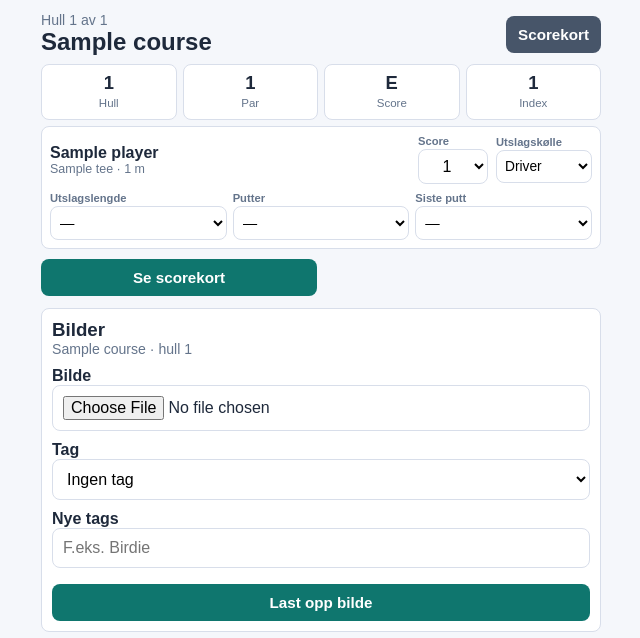
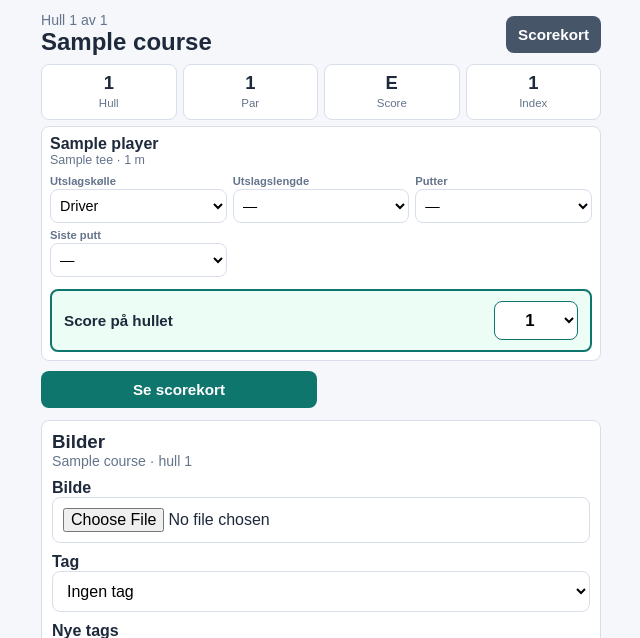
Before and after one commit to krsch79/shanklife_pro, a Flask app: page /rounds/1/hole/1 in a window 1280 px wide. Shown: the part 94-732 px from the top of the page, without its empty margins (319-959 px from the left). Run offline with Flask 3, Linux system fonts and the light colour scheme; the visitor is signed in with stand-in values (Sample User, id 1); data comes from the database, SQL or seed files in the repository; tables that the repository leaves empty hold one stand-in row (values such as "Sample post"); grey boxes marked "Sample" are stand-in pictures.

Commit message:
Reorder live hole entry workflow

```diff
--- a/routes/rounds.py
+++ b/routes/rounds.py
@@ -22,7 +22,7 @@ from models import (
 )
 from routes.auth import login_required
 from services.handicap import calculate_playing_handicap_for_course, received_strokes_for_round, strokes_received_for_hole
-from services.round_completion import missing_saved_entry_choices
+from services.round_completion import missing_saved_entry_choices, validate_score_stat_combination
 from services.round_length import (
     allowed_round_hole_counts,
     course_supports_nine_hole_round,
@@ -279,13 +279,7 @@ def _parse_putts_for_score(raw_value, entry):
     if putts < 0:
         raise ValueError("Antall putter kan ikke være negativt.")
 
-    if putts == 0:
-        return putts
-
-    if entry.strokes is None or entry.strokes < 1:
-        raise ValueError("Legg inn score før du legger inn putter.")
-
-    if putts > entry.strokes - 1:
+    if putts > 0 and entry.strokes is not None and putts > entry.strokes - 1:
         raise ValueError("Antall putter må være 0, eller mellom 1 og score minus 1.")
 
     return putts
@@ -339,27 +333,7 @@ def _last_putt_distance_select_value(distance):
 
 def _validate_score_stat_rules(entry, hole, fairway_result, putts, score=None):
     score = entry.strokes if score is None else score
-    putts = putts or 0
-
-    if putts > 0:
-        if score is None or score < 1:
-            raise ValueError("Legg inn score før du legger inn putter.")
-        if putts > score - 1:
-            raise ValueError("Antall putter må være 0, eller mellom 1 og score minus 1.")
-
-    if hole.par != 3:
-        return
-
-    status, _directions = _green_stat_parts(fairway_result)
-    if status == "hit":
-        return
-
-    if score is None or score < 1:
-        raise ValueError("Legg inn score før du registrerer miss eller bunker.")
-
-    min_score = putts + 2
-    if score < min_score:
-        raise ValueError("Ved miss eller bunker må total score være minst 2 slag pluss antall putter.")
+    validate_score_stat_combination(hole.par, fairway_result, putts, score)
 
 
 def _validate_existing_stat_for_score(entry, hole, score):
@@ -932,10 +906,6 @@ def _save_hole_from_form(round_obj, hole_number, stats_rp=None):
             raise ValueError(f"Fant ikke scorelinje for {rp.player_name_snapshot}.")
 
         entry.strokes = _parse_score_for_hole(raw_value, hole, rp.player_name_snapshot)
-
-        # An empty row is a deliberate skip, for example during a shotgun start.
-        if entry.strokes is None:
-            continue
 
         tracks_stats = _round_player_tracks_stats(round_obj, rp, stats_rp)
 
--- a/services/version.py
+++ b/services/version.py
@@ -1,7 +1,7 @@
 from pathlib import Path
 
 
-APP_VERSION = "1.8.85"
+APP_VERSION = "1.8.86"
 
 
 def _read_changelog_entries(filename):
--- a/static/style.css
+++ b/static/style.css
@@ -760,9 +760,8 @@ input.submit-is-loading {
 
 .hole-player-row {
     display: grid;
-    grid-template-columns: minmax(0, 1fr) 72px;
+    grid-template-columns: minmax(0, 1fr);
     gap: 8px;
-    align-items: center;
     border: 1px solid var(--border);
     border-radius: 8px;
     background: var(--card);
@@ -770,11 +769,11 @@ input.submit-is-loading {
 }
 
 .hole-player-row.with-stats {
-    grid-template-columns: minmax(0, 1fr) 72px;
+    grid-template-columns: minmax(0, 1fr);
 }
 
 .hole-player-row.with-club {
-    grid-template-columns: minmax(0, 1fr) 70px 96px;
+    grid-template-columns: minmax(0, 1fr);
 }
 
 .hole-player-row.has-validation-error {
@@ -799,14 +798,14 @@ input.submit-is-loading {
     font-size: 0.78rem;
 }
 
-.score-mini-field,
+.score-final-field,
 .club-mini-field,
 .hole-stat-grid label {
     margin: 0;
     font-weight: 600;
 }
 
-.score-mini-field span,
+.score-final-field span,
 .club-mini-field span,
 .hole-stat-grid span {
     display: block;
@@ -816,13 +815,6 @@ input.submit-is-loading {
     font-weight: 600;
 }
 
-.score-mini-field input,
-.score-mini-field select {
-    width: 100%;
-    padding: 7px 4px;
-    text-align: center;
-}
-
 .club-mini-field select {
     width: 100%;
     min-width: 0;
@@ -934,9 +926,33 @@ input.submit-is-loading {
     font-size: 0.9rem;
 }
 
-.hole-player-row [data-after-score]:disabled {
-    opacity: 0.55;
-    cursor: not-allowed;
+.score-final-field {
+    display: grid;
+    grid-template-columns: minmax(0, 1fr) 84px;
+    align-items: center;
+    gap: 10px;
+    margin-top: 4px;
+    padding: 10px 12px;
+    border: 2px solid var(--primary);
+    border-radius: 8px;
+    background: #ecfdf5;
+}
+
+.score-final-field span {
+    margin: 0;
+    color: var(--text);
+    font-size: 0.95rem;
+    font-weight: 800;
+}
+
+.score-final-field select {
+    width: 100%;
+    padding: 8px 5px;
+    border-color: var(--primary);
+    background: #fff;
+    font-size: 1.05rem;
+    font-weight: 800;
+    text-align: center;
 }
 
 .form-error-panel {
@@ -2431,21 +2447,20 @@ th {
     }
 
     .hole-player-row {
-        grid-template-columns: minmax(0, 1fr) 62px;
+        grid-template-columns: minmax(0, 1fr);
         gap: 6px;
         padding: 6px;
     }
 
     .hole-player-row.with-stats {
-        grid-template-columns: minmax(0, 1fr) 62px;
+        grid-template-columns: minmax(0, 1fr);
     }
 
     .hole-player-row.with-club {
-        grid-template-columns: minmax(0, 1fr) 56px 78px;
-    }
-
-    .score-mini-field input,
-    .score-mini-field select,
+        grid-template-columns: minmax(0, 1fr);
+    }
+
+    .score-final-field select,
     .club-mini-field select,
     .hole-stat-grid input,
     .hole-stat-grid select {
--- a/templates/round_hole.html
+++ b/templates/round_hole.html
@@ -62,7 +62,8 @@
             {% set entry = score_entries.get(rp.id) %}
             {% set detail = player_details.get(rp.id) %}
             {% set stat_values = stats_values_by_player.get(rp.id) %}
-            <div class="hole-player-row {% if stat_values %}with-stats{% endif %} {% if club_tracking_enabled %}with-club{% endif %}">
+            {% set show_club = club_tracking_enabled and (is_balletour_scoring_page or stat_values) %}
+            <div class="hole-player-row {% if stat_values %}with-stats{% endif %} {% if show_club %}with-club{% endif %}">
                 <div class="hole-player-meta">
                     <strong>{{ rp.player_name_snapshot }}</strong>
                     <span>
@@ -70,27 +71,14 @@
                         {% if detail and detail.length %} · {{ detail.length }} m{% endif %}
                     </span>
                 </div>
-                <label class="score-mini-field">
-                    <span>Score</span>
-                    <select
-                        name="score_{{ rp.id }}"
-                        class="hole-score-select{% if stat_values %} stat-score-select{% endif %}"
-                        data-round-player-id="{{ rp.id }}"
-                        data-hole-par="{{ hole.par }}"
-                        {% if round.status == 'finished' %}disabled{% endif %}
-                    >
-                        <option value="" {% if not entry or entry.strokes is none %}selected{% endif %}>—</option>
-                        {% for score_option in score_options %}
-                        <option value="{{ score_option }}" {% if entry and entry.strokes == score_option %}selected{% endif %}>{{ score_option }}</option>
-                        {% endfor %}
-                    </select>
-                </label>
 
-                {% if club_tracking_enabled and (is_balletour_scoring_page or stat_values) %}
+                {% if show_club or stat_values %}
+                <div class="hole-stat-grid">
+                    {% if show_club %}
                     <label class="club-mini-field">
                         <span>Utslagskølle</span>
                         {% set selected_club_id = entry.tee_club_id if entry and entry.tee_club_id else club_defaults.get(rp.id) %}
-                    <select name="tee_club_{{ rp.id }}" data-after-score {% if round.status == 'finished' %}disabled{% endif %}>
+                        <select name="tee_club_{{ rp.id }}" {% if round.status == 'finished' %}disabled{% endif %}>
                             <option value="" {% if not selected_club_id %}selected{% endif %}>—</option>
                             {% for club in clubs %}
                             <option value="{{ club.id }}" {% if selected_club_id == club.id %}selected{% endif %}>{{ club.name }}</option>
@@ -100,13 +88,11 @@
                     {% endif %}
 
                     {% if stat_values %}
-                <div class="hole-stat-grid">
                     <label>
                         <span>Utslagslengde</span>
                         {% set current_drive_distance = stat_values.drive_distance_m %}
                         <select
                             name="stat_drive{% if scoped_stats_fields %}_{{ rp.id }}{% endif %}"
-                            data-after-score
                             data-drive-distance
                             data-default-distance="{{ 125 if hole.par == 3 else 200 }}"
                             {% if round.status == 'finished' %}disabled{% endif %}
@@ -124,7 +110,7 @@
                     {% if hole.par == 3 %}
                     <label>
                         <span>Green</span>
-                        <select name="stat_green_status{% if scoped_stats_fields %}_{{ rp.id }}{% endif %}" data-green-status data-after-score {% if round.status == 'finished' %}disabled{% endif %}>
+                        <select name="stat_green_status{% if scoped_stats_fields %}_{{ rp.id }}{% endif %}" data-green-status {% if round.status == 'finished' %}disabled{% endif %}>
                             <option value="hit" {% if stat_values.green_status == 'hit' %}selected{% endif %}>Greentreff</option>
                             <option value="miss" {% if stat_values.green_status == 'miss' %}selected{% endif %}>Miss</option>
                             <option value="bunker" {% if stat_values.green_status == 'bunker' %}selected{% endif %}>Bunker</option>
@@ -133,15 +119,15 @@
                     <div class="green-direction-grid">
                         <div class="green-radio-group">
                             <span>Retning</span>
-                            <label class="green-pin-option"><input type="radio" name="stat_green_horizontal{% if scoped_stats_fields %}_{{ rp.id }}{% endif %}" value="pin" data-green-pin data-after-score {% if 'pin' in stat_values.green_directions or (stat_values.green_status == 'hit' and not stat_values.green_directions) %}checked{% endif %} {% if round.status == 'finished' %}disabled{% endif %}> På flagget</label>
-                            <label><input type="radio" name="stat_green_horizontal{% if scoped_stats_fields %}_{{ rp.id }}{% endif %}" value="left" data-green-direction data-after-score {% if stat_values.green_horizontal == 'left' %}checked{% endif %} {% if round.status == 'finished' %}disabled{% endif %}> Venstre</label>
-                            <label><input type="radio" name="stat_green_horizontal{% if scoped_stats_fields %}_{{ rp.id }}{% endif %}" value="right" data-green-direction data-after-score {% if stat_values.green_horizontal == 'right' %}checked{% endif %} {% if round.status == 'finished' %}disabled{% endif %}> Høyre</label>
+                            <label class="green-pin-option"><input type="radio" name="stat_green_horizontal{% if scoped_stats_fields %}_{{ rp.id }}{% endif %}" value="pin" data-green-pin {% if 'pin' in stat_values.green_directions or (stat_values.green_status == 'hit' and not stat_values.green_directions) %}checked{% endif %} {% if round.status == 'finished' %}disabled{% endif %}> På flagget</label>
+                            <label><input type="radio" name="stat_green_horizontal{% if scoped_stats_fields %}_{{ rp.id }}{% endif %}" value="left" data-green-direction {% if stat_values.green_horizontal == 'left' %}checked{% endif %} {% if round.status == 'finished' %}disabled{% endif %}> Venstre</label>
+                            <label><input type="radio" name="stat_green_horizontal{% if scoped_stats_fields %}_{{ rp.id }}{% endif %}" value="right" data-green-direction {% if stat_values.green_horizontal == 'right' %}checked{% endif %} {% if round.status == 'finished' %}disabled{% endif %}> Høyre</label>
                         </div>
                         <div class="green-radio-group">
                             <span>Lengde</span>
-                            <label><input type="radio" name="stat_green_vertical{% if scoped_stats_fields %}_{{ rp.id }}{% endif %}" value="" data-green-direction data-after-score {% if not stat_values.green_vertical %}checked{% endif %} {% if round.status == 'finished' %}disabled{% endif %}> Pin high</label>
-                            <label><input type="radio" name="stat_green_vertical{% if scoped_stats_fields %}_{{ rp.id }}{% endif %}" value="short" data-green-direction data-after-score {% if stat_values.green_vertical == 'short' %}checked{% endif %} {% if round.status == 'finished' %}disabled{% endif %}> Kort</label>
-                            <label><input type="radio" name="stat_green_vertical{% if scoped_stats_fields %}_{{ rp.id }}{% endif %}" value="long" data-green-direction data-after-score {% if stat_values.green_vertical == 'long' %}checked{% endif %} {% if round.status == 'finished' %}disabled{% endif %}> Lang</label>
+                            <label><input type="radio" name="stat_green_vertical{% if scoped_stats_fields %}_{{ rp.id }}{% endif %}" value="" data-green-direction {% if not stat_values.green_vertical %}checked{% endif %} {% if round.status == 'finished' %}disabled{% endif %}> Pin high</label>
+                            <label><input type="radio" name="stat_green_vertical{% if scoped_stats_fields %}_{{ rp.id }}{% endif %}" value="short" data-green-direction {% if stat_values.green_vertical == 'short' %}checked{% endif %} {% if round.status == 'finished' %}disabled{% endif %}> Kort</label>
+                            <label><input type="radio" name="stat_green_vertical{% if scoped_stats_fields %}_{{ rp.id }}{% endif %}" value="long" data-green-direction {% if stat_values.green_vertical == 'long' %}checked{% endif %} {% if round.status == 'finished' %}disabled{% endif %}> Lang</label>
                         </div>
                     </div>
                     {% endif %}
@@ -149,7 +135,7 @@
                     {% if hole.par in [4, 5] %}
                     <label>
                         <span>FW</span>
-                        <select name="stat_fairway{% if scoped_stats_fields %}_{{ rp.id }}{% endif %}" data-after-score {% if round.status == 'finished' %}disabled{% endif %}>
+                        <select name="stat_fairway{% if scoped_stats_fields %}_{{ rp.id }}{% endif %}" {% if round.status == 'finished' %}disabled{% endif %}>
                             <option value="" {% if not stat_values.fairway_result %}selected{% endif %}>—</option>
                             <option value="hit" {% if stat_values.fairway_result == 'hit' %}selected{% endif %}>Treff</option>
                             <option value="left" {% if stat_values.fairway_result == 'left' %}selected{% endif %}>Venstre</option>
@@ -159,7 +145,7 @@
                     {% endif %}
                     <label>
                         <span>Putter</span>
-                        <select name="stat_putts{% if scoped_stats_fields %}_{{ rp.id }}{% endif %}" class="stat-putts-select" data-after-score {% if round.status == 'finished' %}disabled{% endif %}>
+                        <select name="stat_putts{% if scoped_stats_fields %}_{{ rp.id }}{% endif %}" class="stat-putts-select" {% if round.status == 'finished' %}disabled{% endif %}>
                             <option value="" {% if stat_values.putts is none %}selected{% endif %}>—</option>
                             {% for putt_option in range(0, 6) %}
                             <option value="{{ putt_option }}" {% if stat_values.putts == putt_option %}selected{% endif %}>{{ putt_option }}</option>
@@ -168,15 +154,32 @@
                     </label>
                     <label>
                         <span>Siste putt</span>
-                        <select name="stat_last_putt_distance{% if scoped_stats_fields %}_{{ rp.id }}{% endif %}" class="last-putt-distance-select" data-after-score aria-label="Siste putt" {% if round.status == 'finished' %}disabled{% endif %}>
+                        <select name="stat_last_putt_distance{% if scoped_stats_fields %}_{{ rp.id }}{% endif %}" class="last-putt-distance-select" aria-label="Siste putt" {% if round.status == 'finished' %}disabled{% endif %}>
                             <option value="" {% if stat_values.last_putt_distance is none %}selected{% endif %}>—</option>
                             {% for distance in last_putt_distance_options %}
                             <option value="{{ distance }}" {% if stat_values.last_putt_distance == distance %}selected{% endif %}>{{ "%.1f"|format(distance) }} m</option>
                             {% endfor %}
                         </select>
                     </label>
+                    {% endif %}
                 </div>
                 {% endif %}
+
+                <label class="score-final-field">
+                    <span>Score på hullet</span>
+                    <select
+                        name="score_{{ rp.id }}"
+                        class="hole-score-select{% if stat_values %} stat-score-select{% endif %}"
+                        data-round-player-id="{{ rp.id }}"
+                        data-hole-par="{{ hole.par }}"
+                        {% if round.status == 'finished' %}disabled{% endif %}
+                    >
+                        <option value="" {% if not entry or entry.strokes is none %}selected{% endif %}>—</option>
+                        {% for score_option in score_options %}
+                        <option value="{{ score_option }}" {% if entry and entry.strokes == score_option %}selected{% endif %}>{{ score_option }}</option>
+                        {% endfor %}
+                    </select>
+                </label>
             </div>
             {% endfor %}
         </div>
@@ -329,7 +332,6 @@
 {% endif %}
 <script>
 (function () {
-    const isFinishedRound = "{{ round.status }}" === "finished";
     const errorPanel = document.getElementById("hole-form-errors");
 
     function formatVsPar(value) {
@@ -362,21 +364,6 @@
 
     function scoreSelectForRow(row) {
         return row.querySelector('select[name^="score_"]');
-    }
-
-    function hasScore(row) {
-        const scoreSelect = scoreSelectForRow(row);
-        return Boolean(scoreSelect && scoreSelect.value);
-    }
-
-    function syncAfterScoreControls(row) {
-        if (!row) return;
-        const enabled = hasScore(row) && !isFinishedRound;
-        row.querySelectorAll("[data-after-score]").forEach((control) => {
-            control.disabled = !enabled;
-        });
-        syncPinOption(row.querySelector('select[data-green-status]'));
-        syncPuttsOptionsForRow(row);
     }
 
     function syncPinOption(statusSelect) {
@@ -430,9 +417,13 @@
                 option.disabled = false;
                 return;
             }
+            if (!Number.isInteger(score)) {
+                option.disabled = false;
+                return;
+            }
             const putts = parseInt(option.value, 10);
             const maxPutts = hasGreenMiss ? score - 2 : score - 1;
-            option.disabled = putts > 0 && (!Number.isInteger(score) || putts > maxPutts);
+            option.disabled = putts > 0 && putts > maxPutts;
         });
         if (puttsSelect.selectedOptions[0] && puttsSelect.selectedOptions[0].disabled) {
             puttsSelect.value = "";
@@ -447,7 +438,7 @@
         const statGrid = row.querySelector(".hole-stat-grid");
 
         if (scoreSelect && !scoreSelect.value) {
-            return requireScore ? [`${playerName}: score må fylles ut først.`] : [];
+            return requireScore ? [`${playerName}: score mangler.`] : [];
         }
 
         if (clubSelect && !clubSelect.value) {
@@ -508,19 +499,17 @@
     document.querySelectorAll(".hole-player-row.with-stats").forEach((row) => {
         row.querySelector(".stat-score-select")?.addEventListener("change", () => {
             updateLiveVsPar(row);
-            syncAfterScoreControls(row);
+            syncPuttsOptionsForRow(row);
         });
         row.querySelector(".stat-putts-select")?.addEventListener("focus", () => syncPuttsOptionsForRow(row));
         updateLiveVsPar(row);
-        syncAfterScoreControls(row);
+        syncPuttsOptionsForRow(row);
     });
     document.querySelectorAll(".hole-player-row:not(.with-stats)").forEach((row) => {
         scoreSelectForRow(row)?.addEventListener("change", () => {
             updateLiveVsPar(row);
-            syncAfterScoreControls(row);
         });
         updateLiveVsPar(row);
-        syncAfterScoreControls(row);
     });
 
     const form = document.getElementById("hole-entry-form");
```
Also changed, not shown: BALLETOUR_CHANGELOG.md (+5 -0 lines), SHANKLIFE_CHANGELOG.md (+5 -0 lines), services/round_completion.py (+22 -0 lines), tests/test_round_completion.py (+12 -1 lines). Lines whose indentation alone changed are shown as unchanged.
